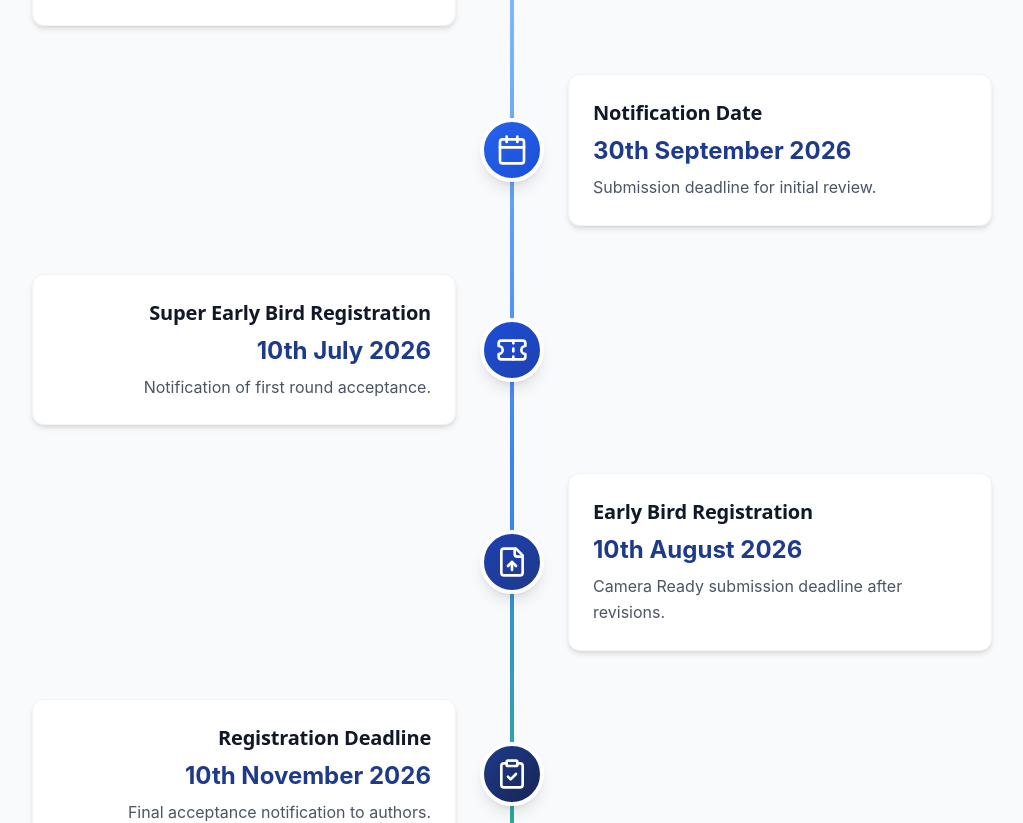
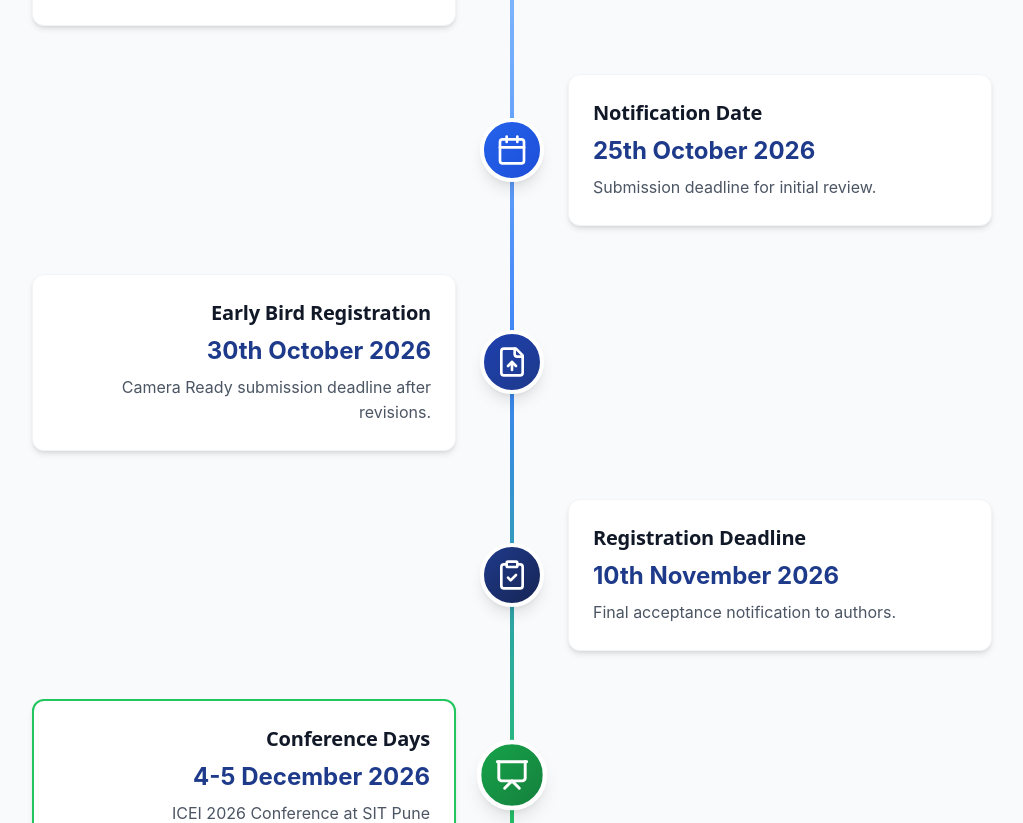
Before and after one commit to amansrivastava2102/SIT-icei-conference-, a React (Vite) app: page / in a window 1280 px wide. Shown: the part 6460-7283 px from the top of the page, without its empty margins (128-1151 px from the left). Built offline with nearby package versions, Linux system fonts and the light colour scheme.

Commit message:
changes made including notification date

```diff
--- a/src/components/ImportantDates.tsx
+++ b/src/components/ImportantDates.tsx
@@ -20,21 +20,14 @@ const ImportantDates = () => {
     {
       icon: Calendar,
       title: 'Notification Date',
-      date: '30th September 2026',
+      date: '25th October 2026',
       description: 'Submission deadline for initial review.',
       color: 'from-blue-600 to-blue-700',
     },
     {
-      icon: Ticket,
-      title: 'Super Early Bird Registration',
-      date: '10th July 2026',
-      description: 'Notification of first round acceptance.',
-      color: 'from-blue-700 to-blue-800',
-    },
-    {
       icon: FileUp,
       title: 'Early Bird Registration',
-      date: '10th August 2026',
+      date: '30th October 2026',
       description: 'Camera Ready submission deadline after revisions.',
       color: 'from-blue-800 to-blue-900',
     },
```
